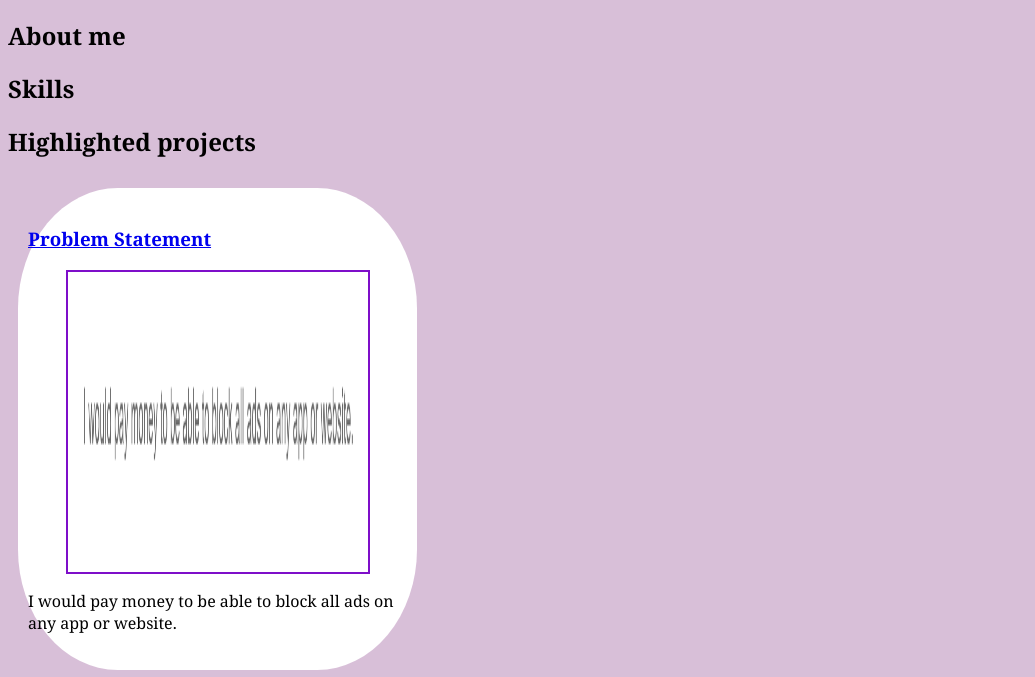
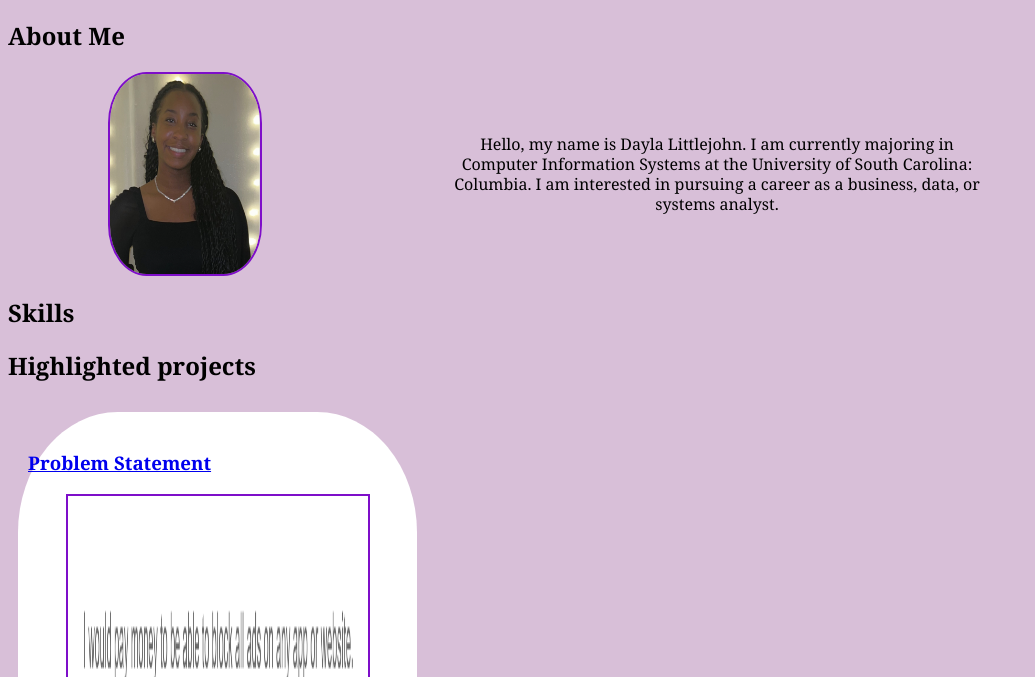
Before and after one commit to daylittlejohn/daylittlejohn.github.io, a plain HTML site: page index.html in a window 1280 px wide. Shown: the part 67-744 px from the top of the page, without its empty margins (0-1035 px from the left). Drawn offline with Linux system fonts and the light colour scheme.

Commit message:
Add files via upload

```diff
--- a/index.html
+++ b/index.html
@@ -7,8 +7,14 @@
   <body>
     <h1>Dayla Littlejohn</h1>
 
-    <h2 class="center"> About me</h2>
-    <div class="about center"></div>
+    <!-- About Me -->
+<h2> About Me </h2>
+<div class="about">
+<img src="images/Aboutme.jpg">
+<p>
+Hello, my name is Dayla Littlejohn. I am currently majoring in Computer Information Systems at the University of South Carolina: Columbia. I am interested in pursuing a career as a business, data, or systems analyst.
+</p>
+</div>
 
     <h2>Skills</h2>
     <div class="skills"></div>
--- a/styles.css
+++ b/styles.css
@@ -26,3 +26,25 @@ h1 {
     display: block;
     margin: auto;
     }
+
+ .about{
+    display:flex;
+    flex-wrap:wrap;
+    margin-right: 100px;
+    margin-left: 100px;
+    justify-content: center;
+    }
+
+.about img {
+    width: 150px;
+    height: 200px;
+    border-radius: 25%;
+    border: 2px solid rgb(126, 14, 201);
+    }
+
+.about p {
+    width:50%;
+    text-align: center;
+    margin: auto;
+    line-height: 125%;
+    }
```
Also changed, not shown: images/Aboutme.jpg (added).
